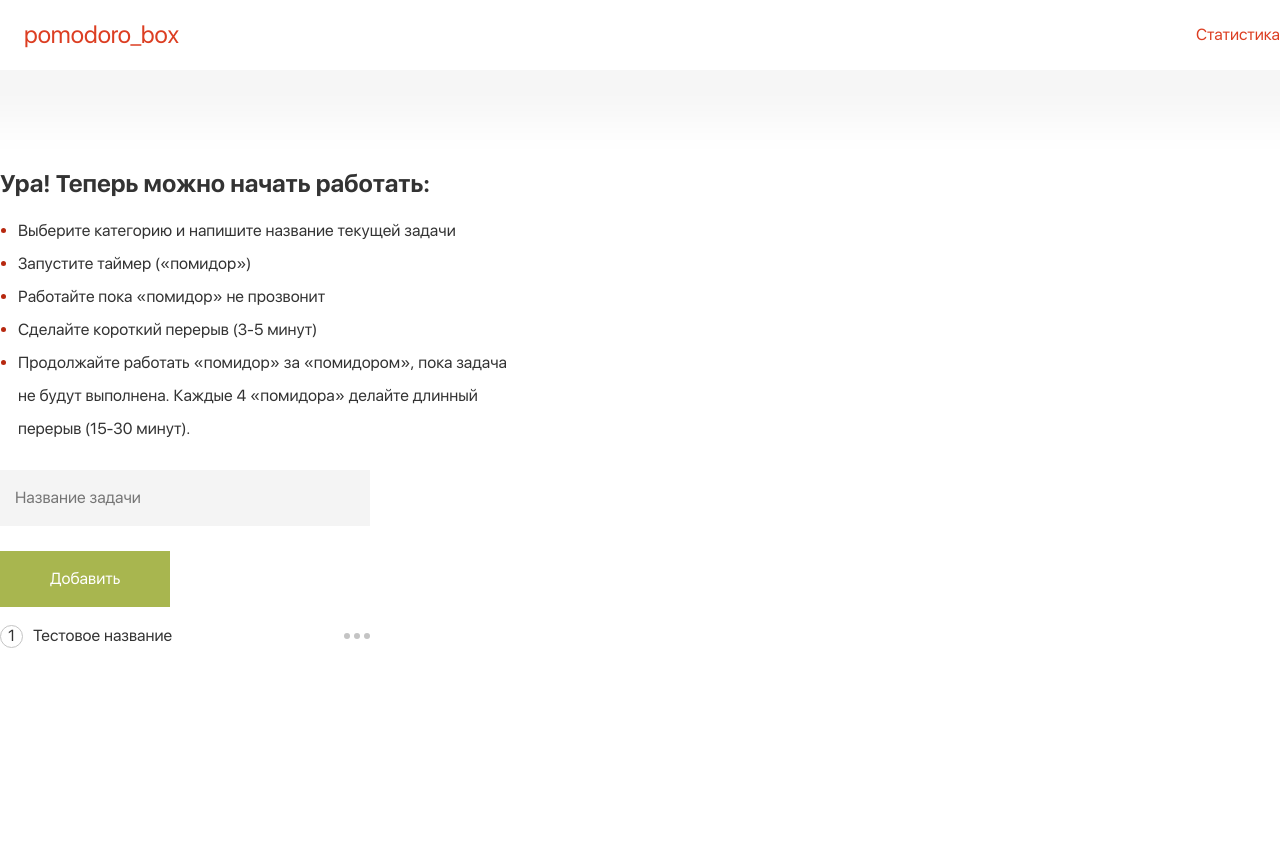
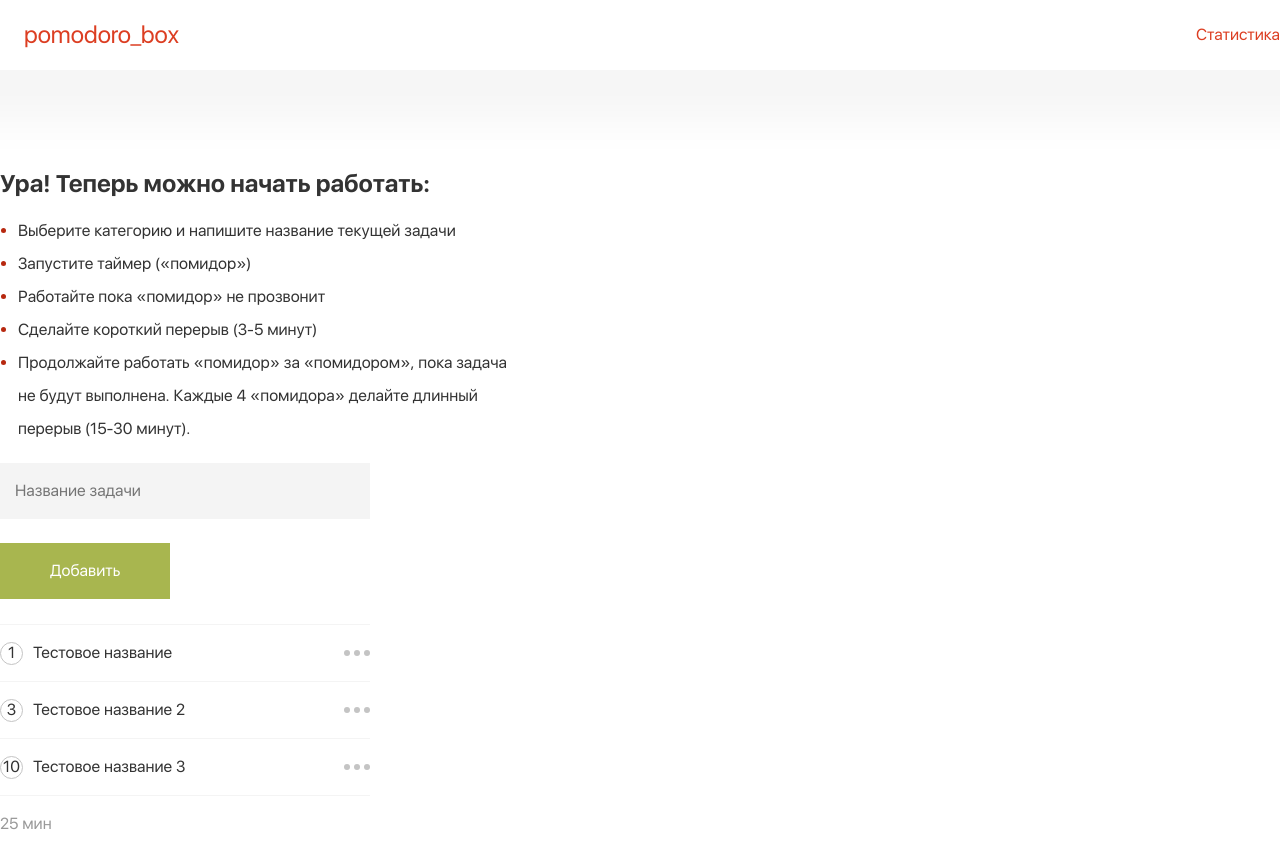
Before and after one commit to masawik/pomodoro_box, a React (Create React App) app: page / in a window 1280 px wide. Shown: the top 868 px of the page. Before the commit the page ends 800 px from the top, so only its background shows below. Built offline with nearby package versions, Linux system fonts and the light colour scheme; some icons are missing.

Commit message:
taskList

```diff
--- a/src/components/NewTaskForm/NewTaskForm.styles.ts
+++ b/src/components/NewTaskForm/NewTaskForm.styles.ts
@@ -1,7 +1,7 @@
 import styled from 'styled-components'
 import { StyledInput } from '../forms'
 
-export const StyledNewTargetFormInput = styled(StyledInput)`
+export const NewTaskInput = styled(StyledInput)`
   width: 100%;
-  margin: 25px 0;
+  margin: 18px 0 24px 0;
 `
--- a/src/components/NewTaskForm/NewTaskForm.tsx
+++ b/src/components/NewTaskForm/NewTaskForm.tsx
@@ -1,6 +1,6 @@
 import React, { ChangeEvent, FormEvent, useState } from 'react'
 import {
-  StyledNewTargetFormInput,
+  NewTaskInput,
 } from './NewTaskForm.styles'
 import { StyledButton } from '../forms'
 
@@ -23,7 +23,7 @@ const NewTaskForm = () => {
     <form
       onSubmit={onSubmit}
     >
-      <StyledNewTargetFormInput
+      <NewTaskInput
         value={targetName}
         onChange={inputHandler}
         placeholder='Название задачи'
--- a/src/components/TaskList/TaskList.styles.ts
+++ b/src/components/TaskList/TaskList.styles.ts
@@ -1,6 +1,14 @@
-import styled from 'styled-components'
+import styled, { css } from 'styled-components'
 
-export const StyledUl = styled.ul`
+export const TaskListUl = styled.ul`
   width: 100%;
   padding: 0;
+  margin: 0;
 `
+
+export const TotalTimeSum = styled.div`
+  margin-top: 19px;
+  ${({ theme: { colors } }) => css`
+    color: ${colors.secondary.dark};
+  `}
+`
--- a/src/components/TaskList/TaskList.tsx
+++ b/src/components/TaskList/TaskList.tsx
@@ -1,16 +1,27 @@
 import React from 'react'
 import TaskListItem from './TaskListItem/TaskListItem'
-import { StyledUl } from './TaskList.styles'
+import { TaskListUl, TotalTimeSum } from './TaskList.styles'
 
 const TaskList = () => {
   return (
     <div>
-      <StyledUl>
+      <TaskListUl>
         <TaskListItem
           name='Тестовое название'
           count={1}
         />
-      </StyledUl>
+        <TaskListItem
+          name='Тестовое название 2'
+          count={3}
+        />
+        <TaskListItem
+          name='Тестовое название 3'
+          count={10}
+        />
+      </TaskListUl>
+      <TotalTimeSum>
+        25 мин
+      </TotalTimeSum>
     </div>
   )
 }
--- a/src/components/TaskList/TaskListItem/TaskListItem.styles.ts
+++ b/src/components/TaskList/TaskListItem/TaskListItem.styles.ts
@@ -1,9 +1,20 @@
 import styled, { css } from 'styled-components'
 
-export const StyledLi = styled.li`
+export const TaskListLi = styled.li`
   display: flex;
   align-items: center;
   list-style: none;
+  padding: 15px 0;
+
+  ${({ theme: { colors } }) => css`
+    border-top: 1px solid ${colors.secondary.light};
+
+    :last-child {
+      border-bottom: 1px solid ${colors.secondary.light};
+    }
+  `}
+
+
 `
 
 export const Count = styled.div`
--- a/src/components/TaskList/TaskListItem/TaskListItem.tsx
+++ b/src/components/TaskList/TaskListItem/TaskListItem.tsx
@@ -1,6 +1,6 @@
 import React from 'react'
 import {
-  StyledLi,
+  TaskListLi,
   Count, MenuBtn, MenuBtnDot,
 } from './TaskListItem.styles'
 
@@ -11,7 +11,7 @@ export interface ItaskListItemProps {
 
 const TaskListItem = ({ count, name }: ItaskListItemProps) => {
   return (
-    <StyledLi>
+    <TaskListLi>
       <Count>
         {count}
       </Count>
@@ -22,7 +22,7 @@ const TaskListItem = ({ count, name }: ItaskListItemProps) => {
         <MenuBtnDot />
         <MenuBtnDot />
       </MenuBtn>
-    </StyledLi>
+    </TaskListLi>
   )
 }
 
--- a/src/globalStyles/globalStyles.ts
+++ b/src/globalStyles/globalStyles.ts
@@ -6,6 +6,8 @@ const GlobalStyle = createGlobalStyle`
   }
 
   body {
+    //todo убрать padding
+    padding-bottom: 500px;
     font-family: 'SF UI Display', sans-serif;
     color: ${({ theme: { textColor } }) => textColor};
   }
--- a/src/pages/Timer/TimerPage.styles.ts
+++ b/src/pages/Timer/TimerPage.styles.ts
@@ -6,4 +6,8 @@ export const LeftSide = styled.div`
 
 export const TaskListContainer = styled.div`
   max-width: 370px;
+
+  ul {
+    margin-top: 25px;
+  }
 `
--- a/src/pages/Timer/TimerPage.tsx
+++ b/src/pages/Timer/TimerPage.tsx
@@ -12,6 +12,7 @@ const TimerPage = () => {
       <LeftSide>
 
         <Instruction />
+
         <TaskListContainer>
           <NewTaskForm />
           <TaskList />
```
